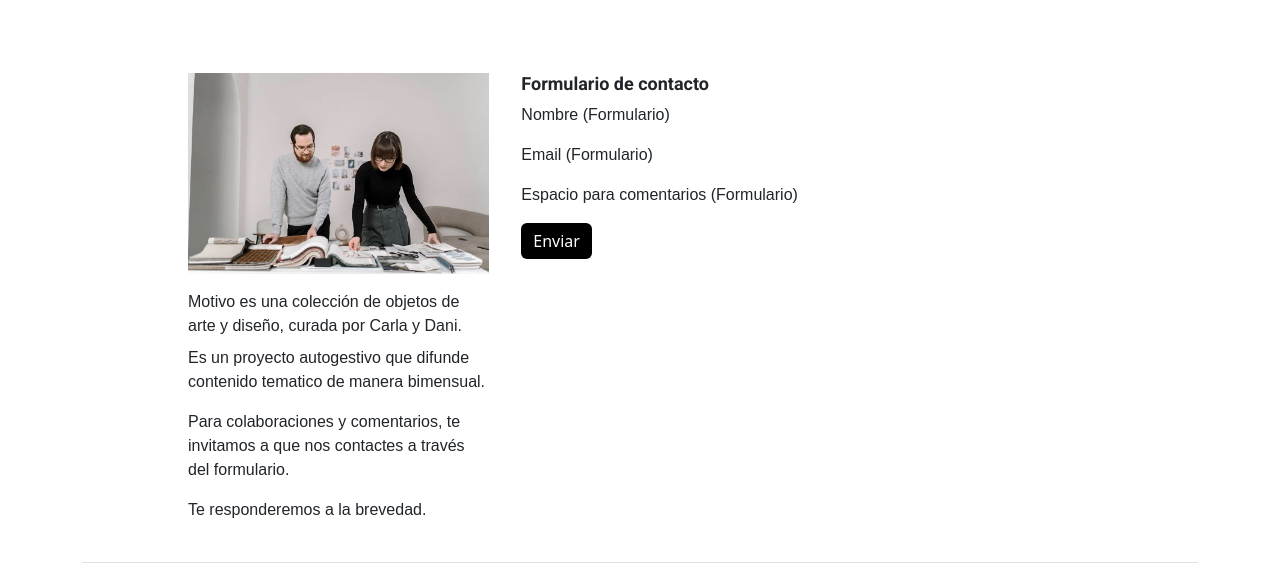
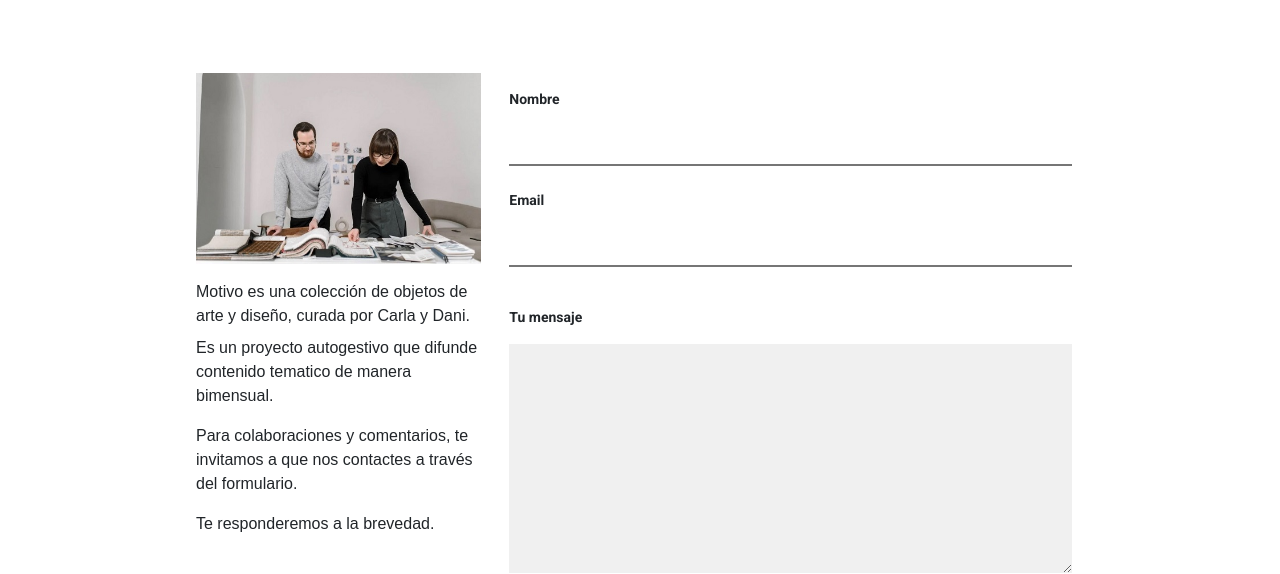
Before and after one commit to DanielEsperben/proyecto-sass, a website: page pages/contacto.html in a window 1280 px wide. Shown: the part 114-688 px from the top of the page. Drawn offline with nearby package versions, Linux system fonts and the light colour scheme; a web font is replaced by a local one.

Commit message:
entregafinal

```diff
--- a/pages/contacto.html
+++ b/pages/contacto.html
@@ -64,7 +64,7 @@
   <main>
     <div class="card border-0 mx-auto mb-3 px-5" style="max-width: 1000px;">
       <div class="row g-0">
-        <div class="col-md-4">
+        <div class="col-md-4 px-2">
           <img src="../images/contacto.jpeg" class="img-fluid rounded-start py-3"
             alt="equipo de motiva suplemento cultural">
           <p class="card-text mb-2">Motivo es una colección de objetos de arte y diseño, curada por Carla y Dani.<br>
@@ -73,13 +73,28 @@
           <p>Para colaboraciones y comentarios, te invitamos a que nos contactes a través del formulario.<br></p>
           <p>Te responderemos a la brevedad.<br></p>
         </div>
-        <div class="col-md-8 px-3">
+
+        <!-- Formulario -->
+        <div class="col-md-8 px-1">
           <div class="card-body">
-            <h1 class="card-title">Formulario de contacto</h1>
-            <p class="card-text">Nombre (Formulario)<br></p>
-            <p>Email (Formulario)<br></p>
-            <p>Espacio para comentarios (Formulario)<br></p>
-            <button class="btn btn-primary" type="submit">Enviar</button>
+            <form action="./php/form" method="get">
+
+              <div class="card-text mb-2">
+                <label for="name">Nombre</label><br>
+                <input type="text" id="name" name="user_name">
+              </div>
+
+              <div class="card-text mb-4">
+                <label for="mail">Email</label><br>
+                <input type="email" id="mail" name="user_mail">
+              </div>
+
+              <div class="card-text mb-4">
+                <label for="msg">Tu mensaje</label><br>
+                <textarea id="msg" name="user_msg" rows="9"></textarea>
+              </div>
+              <button class="btn btn-primary" type="submit">Enviar</button>
+            </form>
           </div>
         </div>
       </div>
--- a/scss/base/_extends.scss
+++ b/scss/base/_extends.scss
@@ -26,3 +26,7 @@
 %margencards {
   padding: 16px;
 }
+
+%formulario {
+  padding: 16px 0;
+}
--- /dev/null
+++ b/scss/componentes/_formulario.scss
@@ -0,0 +1,34 @@
+form {
+  div {
+    label {
+      @extend %formulario;
+      font-family: $f-roboto;
+      font-size: nth($f-size, 3);
+      text-decoration: nth($f-deco, 1);
+    }
+
+    input {
+      @extend %padding-standard;
+      font-family: $f-sofia;
+      font-size: nth($f-size, 3);
+      text-decoration: nth($f-deco, 1);
+      border-top-style: nth($f-deco, 1);
+      border-left-style: nth($f-deco, 1);
+      border-right-style: nth($f-deco, 1);
+      color: $color-ter;
+      width: 100%;
+      height: 40px;
+    }
+
+    textarea {
+      font-family: $f-sofia;
+      font-size: nth($f-size, 3);
+      text-decoration: nth($f-deco, 1);
+      border-style: nth($f-deco, 1);
+      background-color: rgba($color: #f0f0f0a8, $alpha: 1);
+      color: $color-ter;
+      width: 100%;
+      padding: 20px;
+    }
+  }
+}
--- a/scss/style.scss
+++ b/scss/style.scss
@@ -6,10 +6,10 @@
 @import "./base/mixins";
 @import "./base/mapas";
 
-
 // Componentes
 @import "./componentes/index";
 @import "./componentes/navbar";
 @import "./componentes/footer";
 @import "./componentes/card";
 @import "./componentes/boton";
+@import "./componentes/formulario";
```
Also changed, not shown: index.html (+1 -0 lines), css/style.css, 1 other file.
